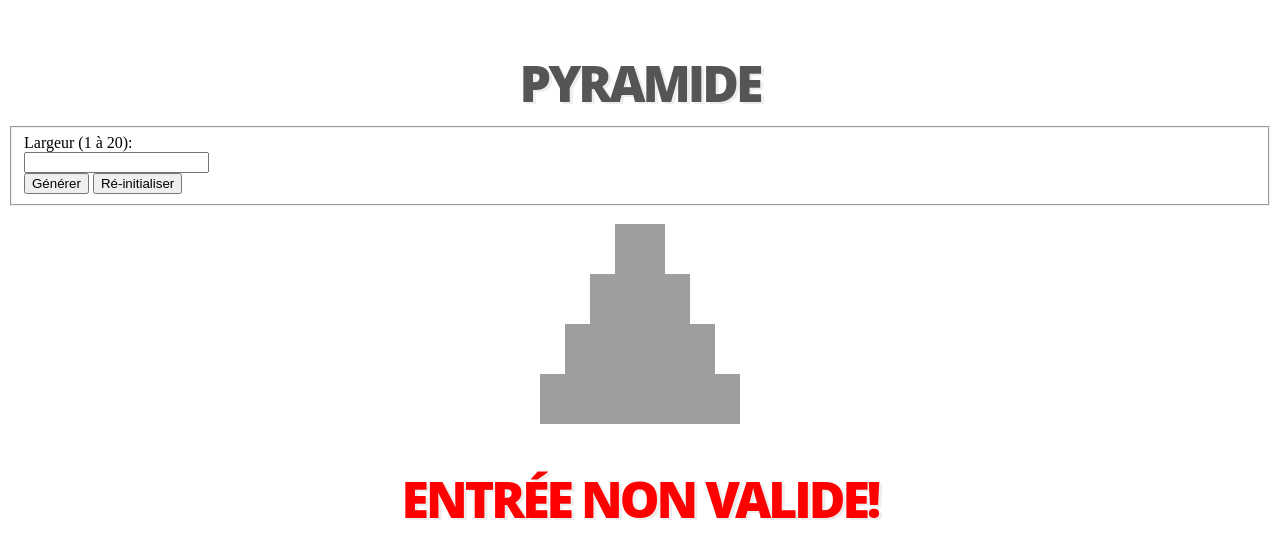
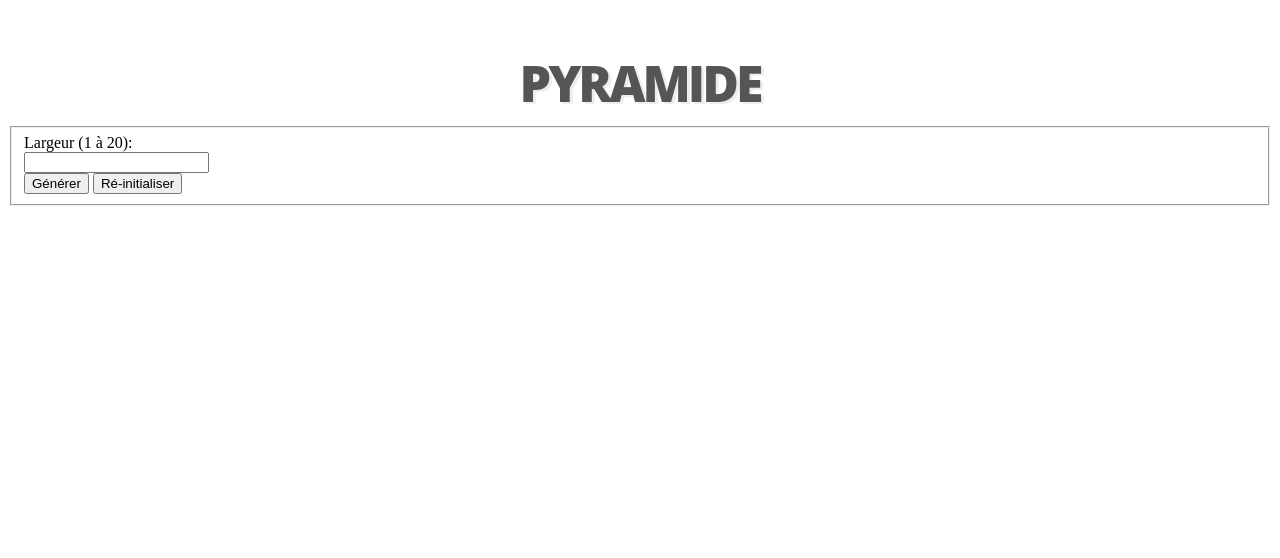
Before and after one commit to sebjossi/TPGit, a plain HTML site: page index.html in a window 1280 px wide. Drawn offline with Linux system fonts and the light colour scheme; grey boxes are pictures that could not be loaded.

Commit message:
fixing things

```diff
--- a/index.html
+++ b/index.html
@@ -20,15 +20,12 @@
 	</fieldset>
 	<br/>
 
-	<!-- La balise ci-dessous contient un exemple de sortie, dans ce cas avec la valeur 4 -->
+
 	<div id="output">
-		<div class="pyramideRow"><img src="img/brick.jpg" width="50" height="50"></div>
-		<div class="pyramideRow"><img src="img/brick.jpg" width="50" height="50"><img src="img/brick.jpg" width="50" height="50"></div>
-		<div class="pyramideRow"><img src="img/brick.jpg" width="50" height="50"><img src="img/brick.jpg" width="50" height="50"><img src="img/brick.jpg" width="50" height="50"></div>
-		<div class="pyramideRow"><img src="img/brick.jpg" width="50" height="50"><img src="img/brick.jpg" width="50" height="50"><img src="img/brick.jpg" width="50" height="50"><img src="img/brick.jpg" width="50" height="50"></div>
+
 	</div>
-	<!-- Le message ci-dessous ne doit apparaître que si les données sont invalides -->
-	<div id="message">Entrée non valide!</div>
+
+	<div id="message"></div>
 
 	<script src="js/javascript.js"></script>
 
```
